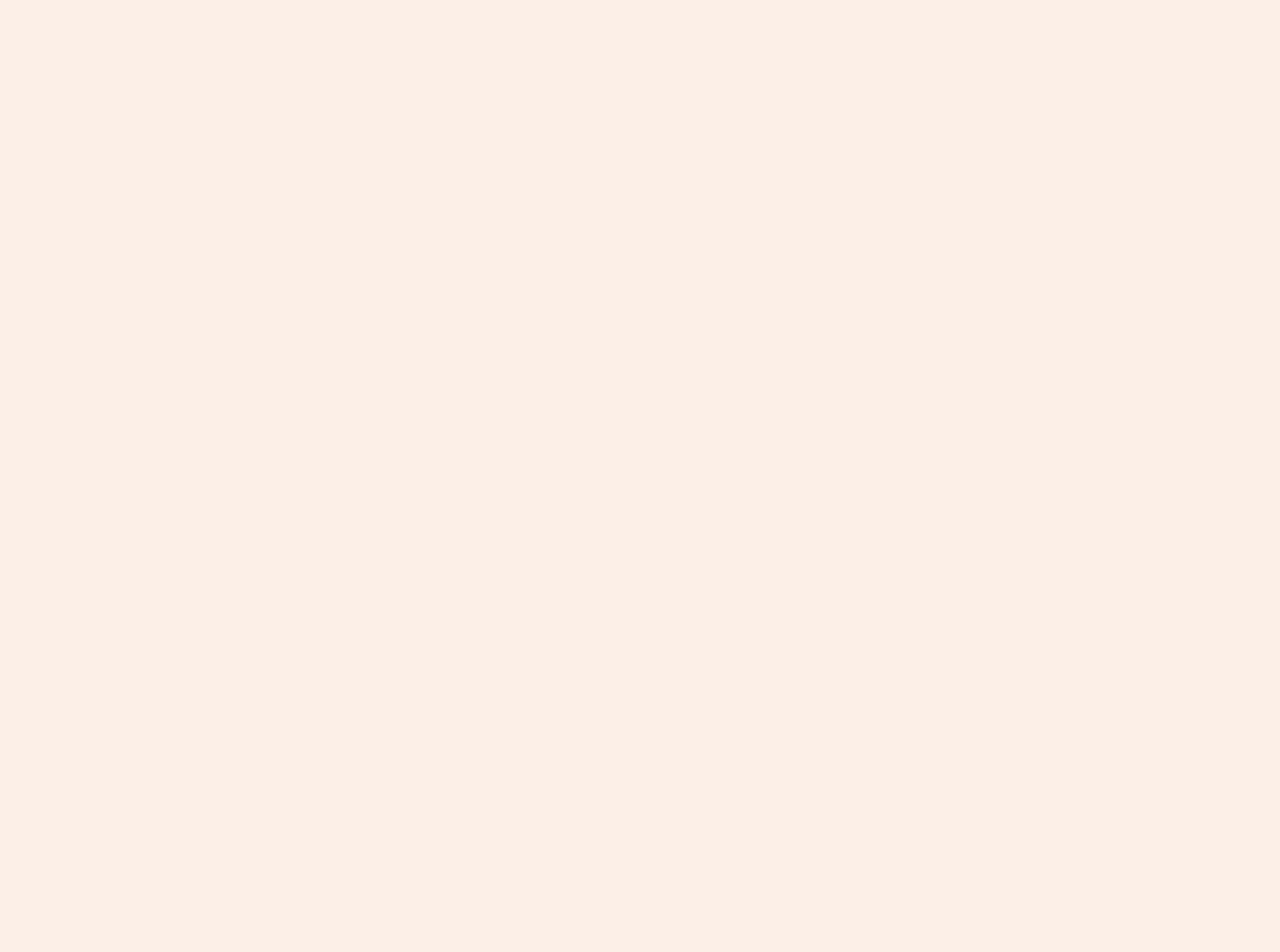
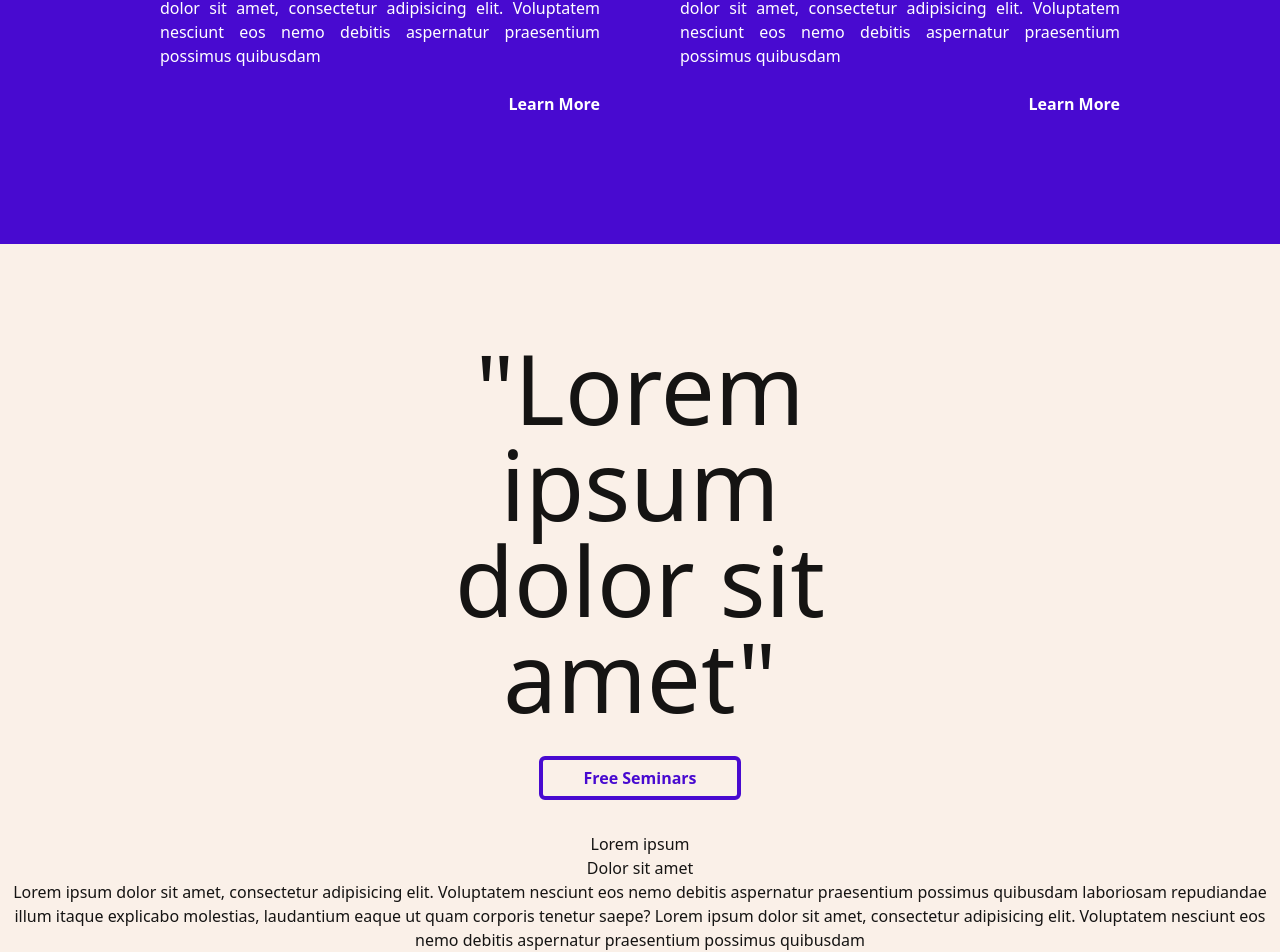
Before and after one commit to Gab2903/psdcrossover, a React (Vite) app in the folder psdcrossover/: page / in a window 1280 px wide. Shown: the part 1277-2229 px from the top of the page. Before the commit the page ends 800 px from the top, so only its background shows below. Built offline with nearby package versions, Linux system fonts and the light colour scheme.

Commit message:
free seminar section rough

```diff
--- a/psdcrossover/src/App.jsx
+++ b/psdcrossover/src/App.jsx
@@ -2,10 +2,14 @@ import footer from "./components/footer";
 import Navbar from "./components/Navbar";
 import Hero from "./components/Hero";
 import Purple0102 from "./components/Purple0102";
+import Freeseminars from "./components/Freeseminars";
 
 function App() {
   return <>
+  <Navbar />
+  <Hero />
   <Purple0102 />
+  <Freeseminars />
   </>;
 }
 
--- a/psdcrossover/src/components/Freeseminars.jsx
+++ b/psdcrossover/src/components/Freeseminars.jsx
@@ -0,0 +1,19 @@
+const Freeseminars = () => {
+  return (
+    <section className="text-center justify-center">
+            <h2 className="text-8xl px-[30%] pt-24">"Lorem ipsum dolor sit amet"</h2>
+            <button className="font-bold text-primary rounded-md border-4 border-primary py-1.5 px-10 my-8">Free Seminars</button>
+        <div>
+            <div>
+                <h4>Lorem ipsum</h4>
+                <p>Dolor sit amet</p>
+            </div>
+            <div>
+                <p>Lorem ipsum dolor sit amet, consectetur adipisicing elit. Voluptatem nesciunt eos nemo debitis aspernatur praesentium possimus quibusdam laboriosam repudiandae illum itaque explicabo molestias, laudantium eaque ut quam corporis tenetur saepe? Lorem ipsum dolor sit amet, consectetur adipisicing elit. Voluptatem nesciunt eos nemo debitis aspernatur praesentium possimus quibusdam</p>
+            </div>
+        </div>
+    </section>
+  )
+}
+
+export default Freeseminars
--- a/psdcrossover/src/components/Purple0102.jsx
+++ b/psdcrossover/src/components/Purple0102.jsx
@@ -9,7 +9,7 @@ const Purple0102 = () => {
             </div>
             <p className='text-justify py-6'>Lorem ipsum dolor sit amet, consectetur adipisicing elit. Voluptatem nesciunt eos nemo debitis aspernatur praesentium possimus quibusdam laboriosam repudiandae illum itaque explicabo molestias, laudantium eaque ut quam corporis tenetur saepe? Lorem ipsum dolor sit amet, consectetur adipisicing elit. Voluptatem nesciunt eos nemo debitis aspernatur praesentium possimus quibusdam</p>
             <div className='text-right'>
-                <button className=''>Learn More</button>
+                <button className='font-bold'>Learn More</button>
             </div>
         </div>
         <div className='py-32 pl-10 pr-40'>
@@ -18,7 +18,7 @@ const Purple0102 = () => {
             </div>
             <p className='text-justify py-6'>Lorem ipsum dolor sit amet, consectetur adipisicing elit. Voluptatem nesciunt eos nemo debitis aspernatur praesentium possimus quibusdam laboriosam repudiandae illum itaque explicabo molestias, laudantium eaque ut quam corporis tenetur saepe? Lorem ipsum dolor sit amet, consectetur adipisicing elit. Voluptatem nesciunt eos nemo debitis aspernatur praesentium possimus quibusdam</p>
             <div className='text-right'>
-                <button className=''>Learn More</button>
+                <button className='font-bold'>Learn More</button>
             </div>
         </div>
     </section>
```
